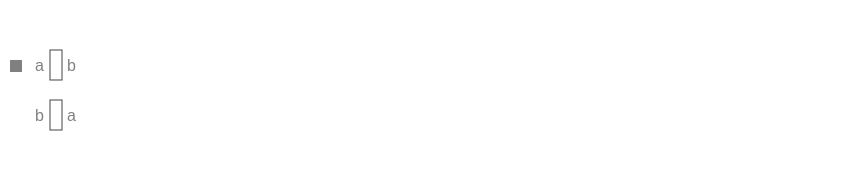
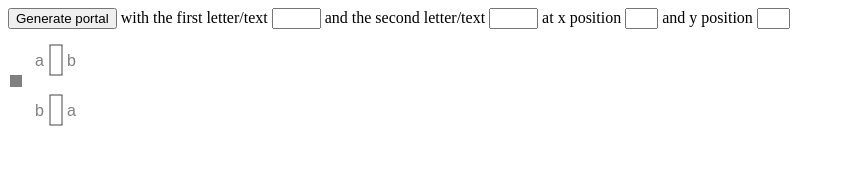
Before and after one commit to greensofa24/PortalPuzzles, a plain HTML site: page index.html in a window 1280 px wide. Shown: the whole page, without its empty margins (0-845 px from the left). Drawn offline with Linux system fonts and the light colour scheme.

Commit message:
Update index.html

```diff
--- a/index.html
+++ b/index.html
@@ -9,12 +9,21 @@ overflow: hidden;
 
 canvas {
 position: absolute;
-top: 0;
+top: 40px;
 left: 0;
 }
 </style>
 </head>
 <body>
+<button>Generate portal</button>
+<span>with the first letter/text</span>
+<input size="3">
+<span>and the second letter/text</span>
+<input size="3">
+<span>at x position</span>
+<input size="1">
+<span>and y position</span>
+<input size="1">
 <canvas></canvas>
 <script>
 const canvas = document.querySelector("canvas");
@@ -72,10 +81,15 @@ ctx.fillText(this.text2 || "", x + 17, y + 21);
 }
 }
 
+function generate(t1, t2, posx, posy, color) {
+//portals.push(new portal(posx * 50, posy * 50 - 25, 12, 30, color || "#444", t1, t2));
+portals.push(new portal(posx * 50, posy * 50 - 45, 12, 30, color || "#444", t1, t2));
+}
+
 var portals = [];
-portals.push(new portal(50, 50, 12, 30, "#444", "a", "b"));
-portals.push(new portal(50, 100, 12, 30, "#444", "b", "a"));
-var player = new rect(10, 60, 12, 12, "grey");
+generate("a", "b", 1, 1);
+generate("b", "a", 1, 2);
+var player = new rect(10, 35, 12, 12, "grey");
 
 var rightPressed = false;
 var leftPressed = false;
```
